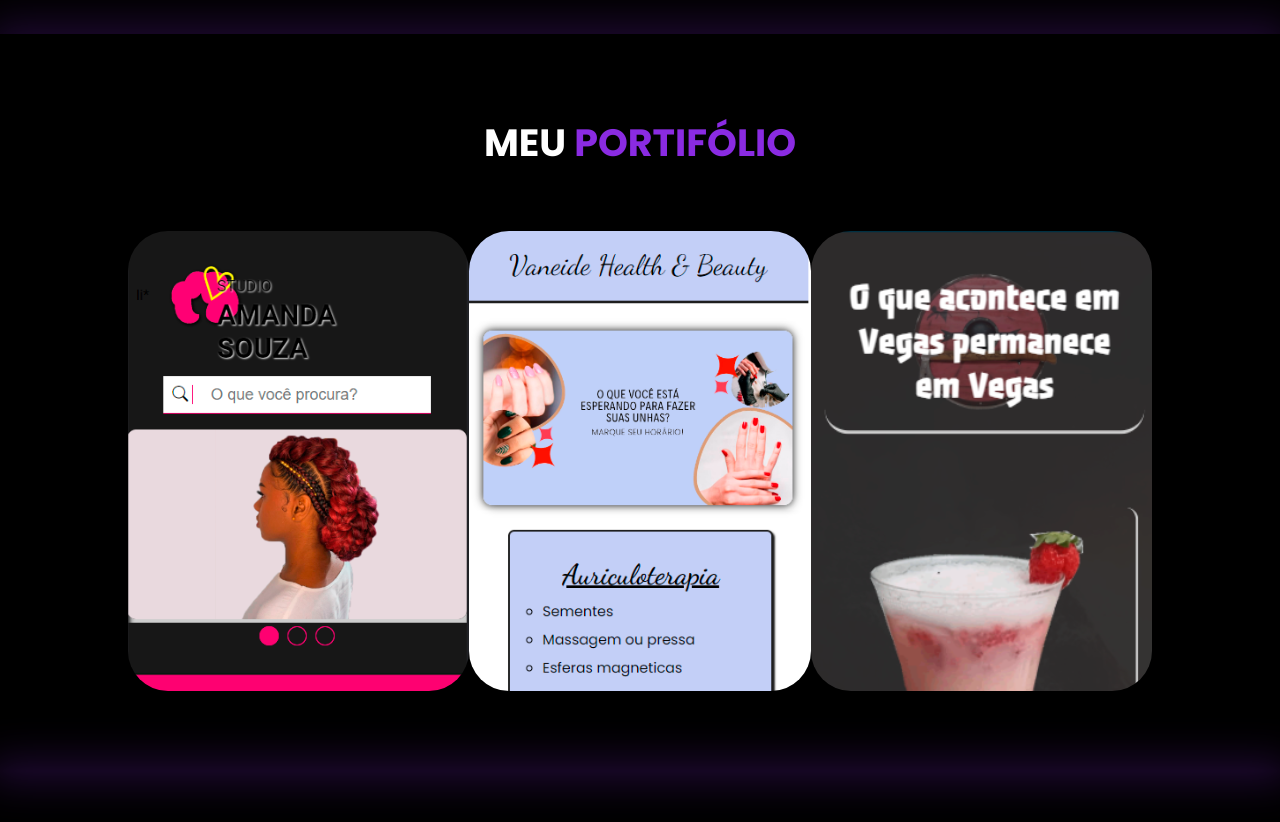
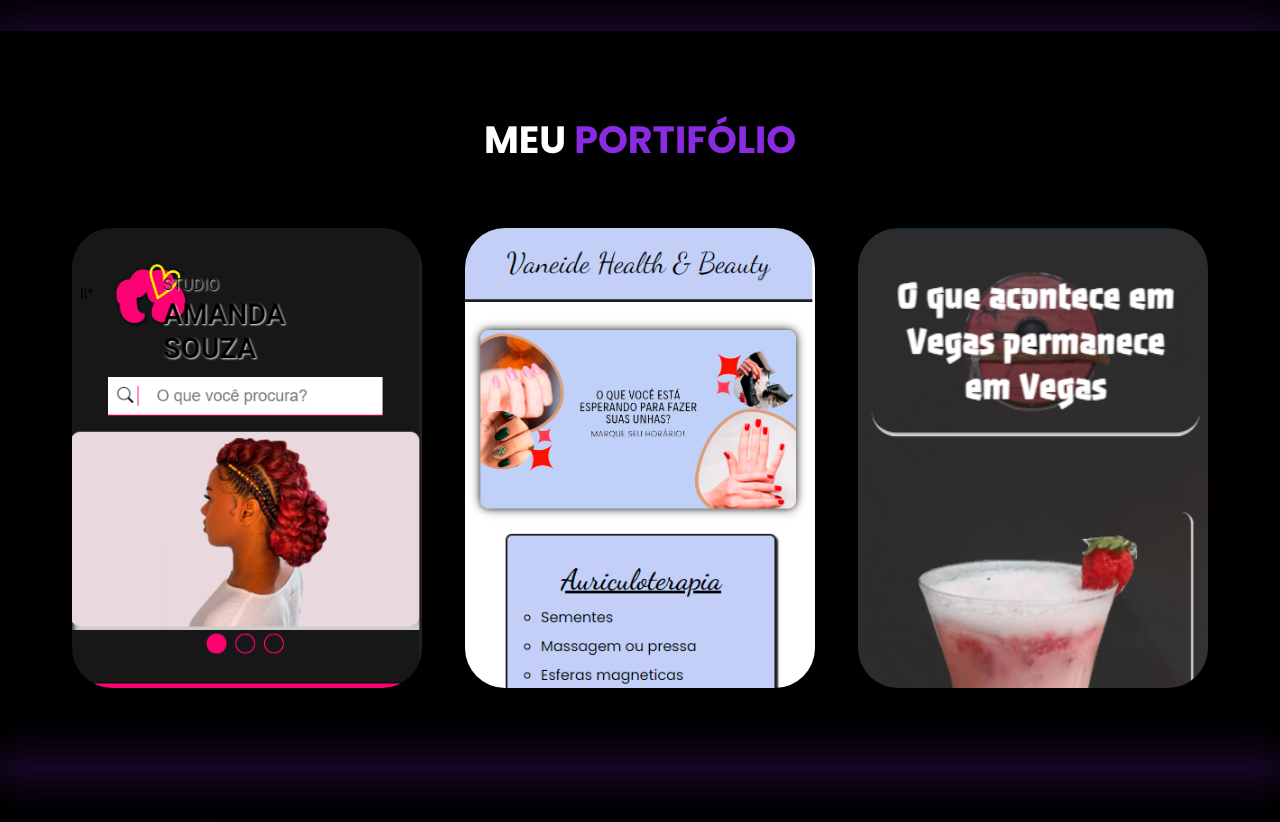
Before and after one commit to s-a-m-i-o/meu-site, a plain HTML site: page index.html in a window 1280 px wide. Shown: the part 2230-3052 px from the top of the page. Drawn offline with nearby package versions, Linux system fonts and the light colour scheme.

Commit message:
Atualizado foto inicial e tamanho da section protifolios

```diff
--- a/index.html
+++ b/index.html
@@ -183,7 +183,7 @@
                 <h2 class="titulo">MEU <span>PORTIFÓLIO</span></h2>
                 <div class="flex">
                     <div class="img-port" style="background-image: url('./src/img/site01.png');">
-                        <a href="https://s-a-m-i-o.github.io/EstidioAmandaSouza/" target="_blank">
+                        <a href="https://studioamandasouza.netlify.app//" target="_blank">
                             <div class="overlay">Projeto 1</div>
                         </a>
                     </div>
--- a/src/css/estilos.css
+++ b/src/css/estilos.css
@@ -161,9 +161,14 @@
     box-shadow: 0 0 40px 10px rgba(137, 43, 226, 0.231);
 }
 
+.portifolio .interface {
+    max-width: 100%;
+}
+
 .portifolio .flex {
     justify-content: space-around;
     margin-top: 60px;
+    width: 100%;
 }
 
 .portifolio .img-port {
```
Also changed, not shown: src/img/sj.png.
